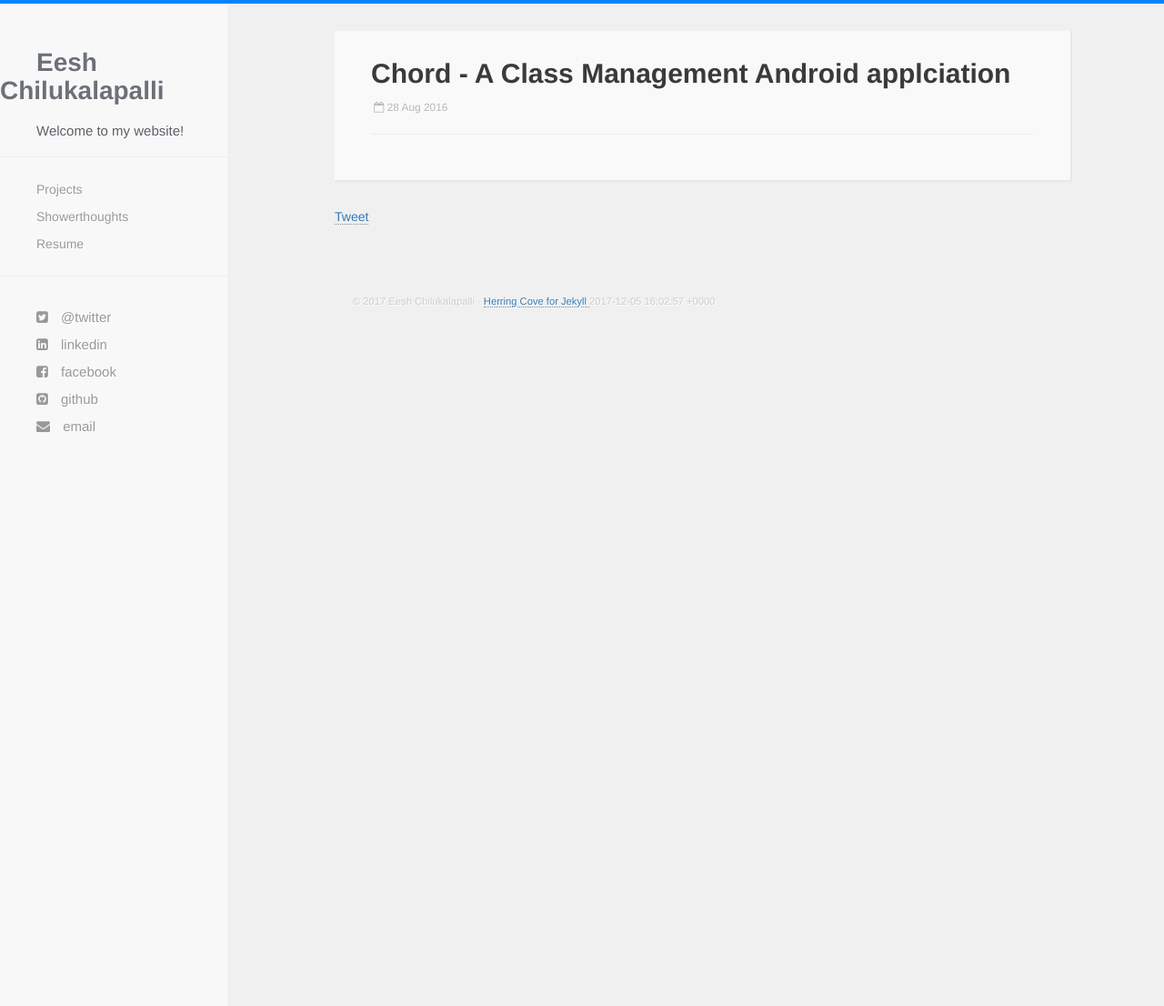
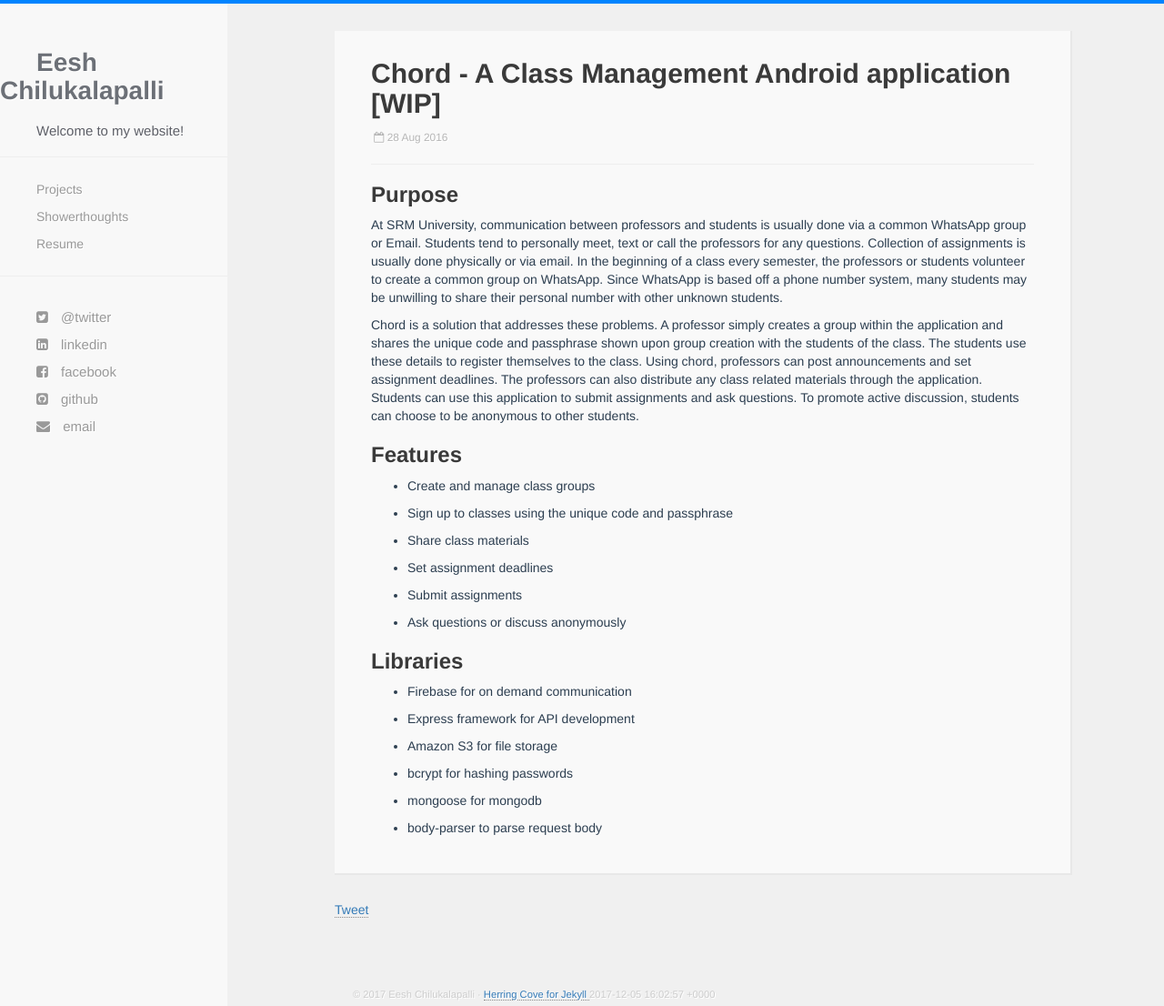
Before and after one commit to eesh/eesh.github.io, a Jekyll site: the page built from projects/_posts/2016-08-28-Chord-Node.markdown, in a window 1280 px wide and 1106 px high. Shown: the whole window at 91% size. Built offline with Jekyll 4.4.1, drawn with Linux system fonts in a browser that asks for light colours; nearby versions of some CDN libraries; comment, search, counter and statistics services are not loaded.

Commit message:
chord description

```diff
--- a/projects/_posts/2016-08-28-Chord-Node.markdown
+++ b/projects/_posts/2016-08-28-Chord-Node.markdown
@@ -1,6 +1,40 @@
 ---
-title: Chord - A Class Management Android applciation
+title: Chord - A Class Management Android application [WIP]
 github: https://github.com/eesh/Chord-Node
 logo: nodejs-default.png
 short_desc: Users/Professors create a group for a class which generates a unique code. Students of the class can use this unique code to access the class group in the application. Class group can be used for communication, assignments, and material distribution.
 ---
+
+### Purpose
+
+At SRM University, communication between professors and students is usually done via a common WhatsApp group or Email. Students tend to personally meet, text or call the professors for any questions. Collection of assignments is usually done physically or via email. In the beginning of a class every semester, the professors or students volunteer to create a common group on WhatsApp. Since WhatsApp is based off a phone number system, many students may be unwilling to share their personal number with other unknown students.
+
+Chord is a solution that addresses these problems. A professor simply creates a group within the application and shares the unique code and passphrase shown upon group creation with the students of the class. The students use these details to register themselves to the class. Using chord, professors can post announcements and set assignment deadlines. The professors can also distribute any class related materials through the application. Students can use this application to submit assignments and ask questions. To promote active discussion, students can choose to be anonymous to other students.
+
+### Features
+
+* Create and manage class groups
+
+* Sign up to classes using the unique code and passphrase
+
+* Share class materials
+
+* Set assignment deadlines
+
+* Submit assignments
+
+* Ask questions or discuss anonymously
+
+### Libraries
+
+* Firebase for on demand communication
+
+* Express framework for API development
+
+* Amazon S3 for file storage
+
+* bcrypt for hashing passwords
+
+* mongoose for mongodb
+
+* body-parser to parse request body
```
